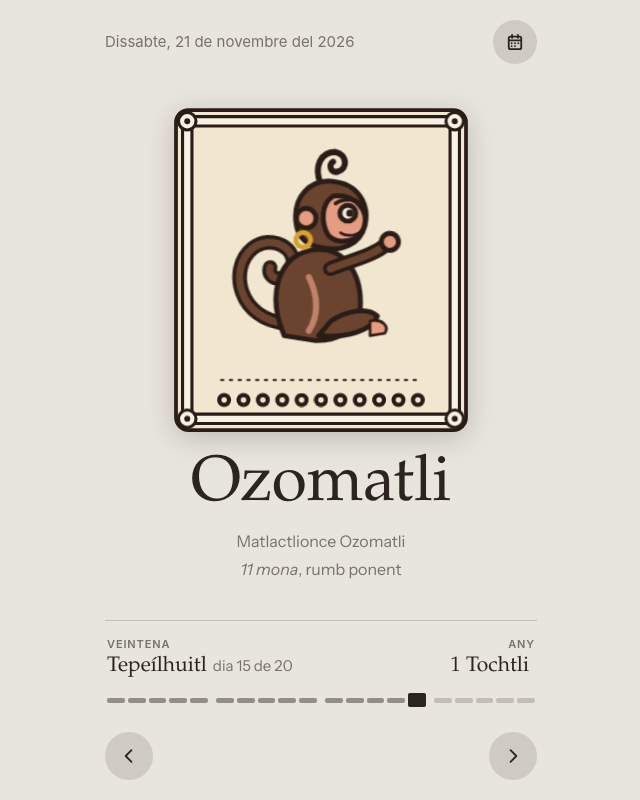
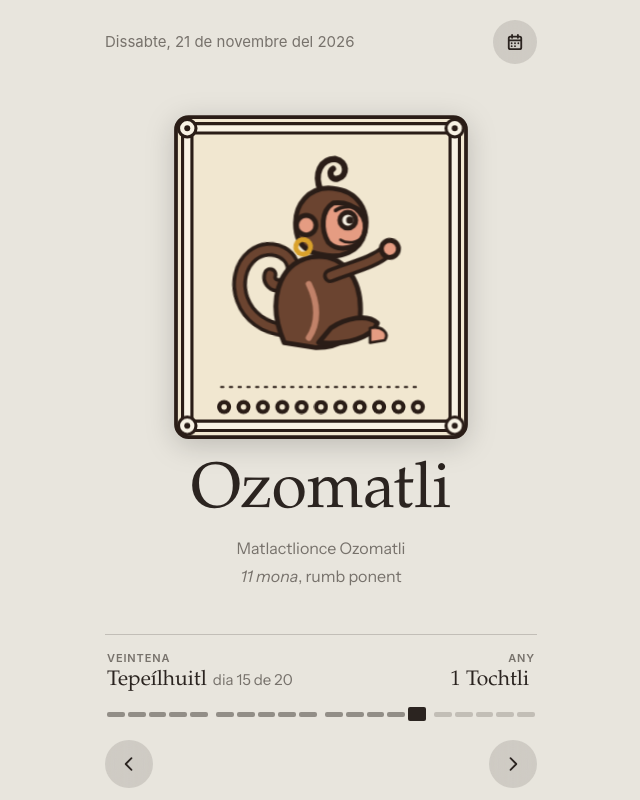
Before and after one commit to janferreripico/tonallicalendar, a plain HTML site: page index.html in a window 1280 px wide. Shown: the whole page, without its empty margins (319-959 px from the left). Drawn offline with Linux system fonts and the light colour scheme; a web font is replaced by a local one.

Commit message:
Add files via upload

```diff
--- a/index.html
+++ b/index.html
@@ -18,7 +18,7 @@
 <style>:root{
   box-sizing:border-box;
   padding-top:env(safe-area-inset-top,0px);
-  padding-bottom:env(safe-area-inset-bottom,0px);
+  padding-bottom:max(env(safe-area-inset-bottom,0px), 10px);
   color-scheme:light;
   /* direction palettes: oriente rojo, norte negro, poniente blanco, sur azul */
   --bg-0:#A3123A; --ink-0:#F6E9DA; --soft-0:rgba(246,233,218,.62); --line-0:rgba(246,233,218,.28);
@@ -44,7 +44,7 @@
   --bg-2:#4B4741; --ink-2:#F2EEE6; --soft-2:rgba(242,238,230,.6); --line-2:rgba(242,238,230,.22);
   --bg-3:#16485A; --ink-3:#E7EFEE; --soft-3:rgba(231,239,238,.6); --line-3:rgba(231,239,238,.22);
 }
-html{height:100%;min-height:100dvh;scroll-padding-top:env(safe-area-inset-top,0px);background:var(--bg-0);transition:background-color .5s ease}
+html{height:100vh;height:100dvh;scroll-padding-top:env(safe-area-inset-top,0px);background:var(--bg-0);transition:background-color .5s ease}
 *,*::before,*::after{box-sizing:inherit}
 body{
   --bg:var(--bg-0); --ink:var(--ink-0); --soft:var(--soft-0); --line:var(--line-0);
@@ -60,7 +60,7 @@ body[data-dir="3"]{--bg:var(--bg-3);--ink:var(--ink-3);--soft:var(--soft-3);--li
 
 /* Every block has a fixed size, so nothing moves when the day changes */
 main{
-  height:100%; width:100%; max-width:480px; margin:0 auto; padding:16px 24px 12px;
+  height:100%; width:100%; max-width:480px; margin:0 auto; padding:16px 24px 0;
   display:grid; grid-template-rows:44px 1fr 112px 60px; text-align:center;
 }
 .gdate{position:relative; justify-self:center; align-self:center; height:36px; line-height:36px;
@@ -112,7 +112,8 @@ main{
 /* ---------- controls: iOS-like glass buttons ---------- */
 :root{--sys:-apple-system, BlinkMacSystemFont, "SF Pro Text", "Instrument Sans", system-ui, sans-serif}
 body{--glass:color-mix(in srgb, var(--ink) 13%, transparent); --glass-on:color-mix(in srgb, var(--ink) 24%, transparent)}
-main{grid-template-rows:52px 1fr 104px 64px; grid-template-columns:minmax(0,1fr)}
+main{grid-template-rows:52px 1fr 104px 52px; grid-template-columns:minmax(0,1fr)}
+nav{align-items:end}
 .top{display:grid; grid-template-columns:minmax(0,1fr) 44px; column-gap:12px; align-items:center}
 .top .gdate{justify-self:start; max-width:100%; overflow:hidden; text-overflow:ellipsis; padding:0 8px 0 2px; margin-left:-2px}
 .gdate{font-family:var(--sys)}
```
